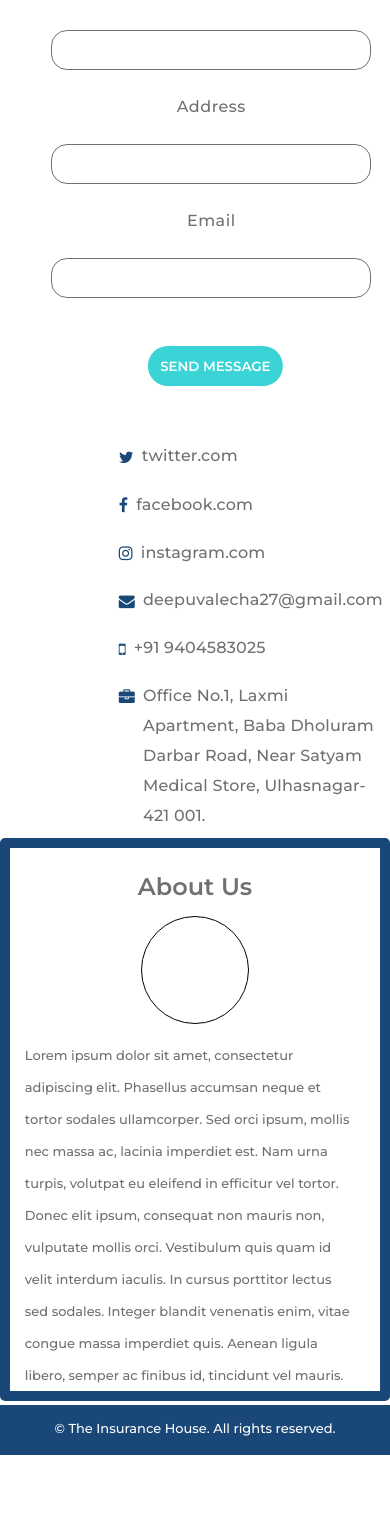
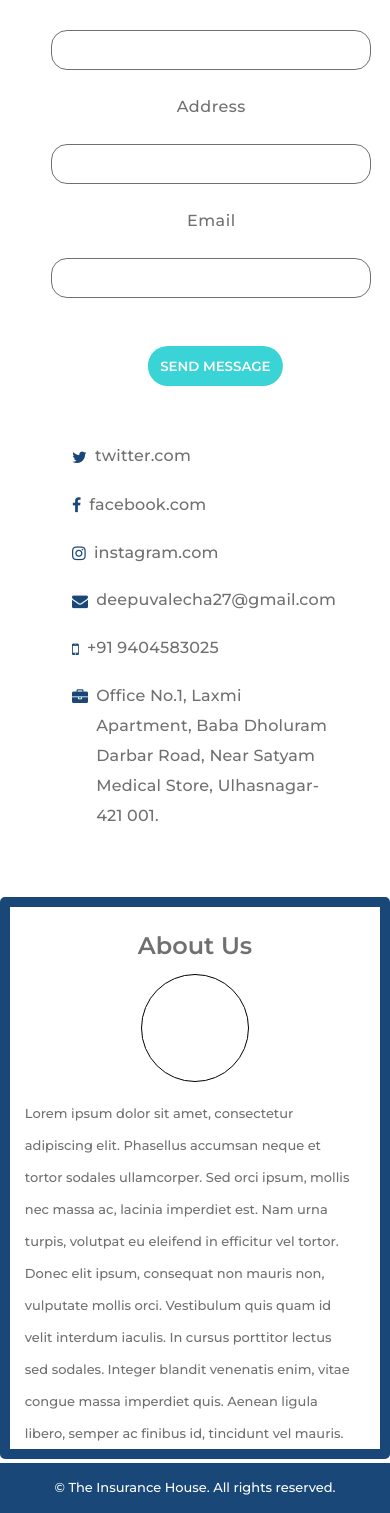
Before and after one commit to nain12/insurance-house-official, a React (Create React App) app in the folder insurance-house-official/: page / in a window 390 px wide. Shown: the part 3333-4846 px from the top of the page. Before the commit the page ends 4788 px from the top, so only its background shows below. Built offline with nearby package versions, Linux system fonts and the light colour scheme.

Commit message:
About CSS mobile view fixes

```diff
--- a/insurance-house-official/src/components/AboutUs/AboutUs.module.scss
+++ b/insurance-house-official/src/components/AboutUs/AboutUs.module.scss
@@ -19,7 +19,7 @@
     border-radius: 5px;
     margin-top: 4%;
     @include useMobile {
-        margin-top: 100%;
+        margin-top: 115%;
     }
 }
 
--- a/insurance-house-official/src/components/ContactUs/ContactUs.module.scss
+++ b/insurance-house-official/src/components/ContactUs/ContactUs.module.scss
@@ -88,7 +88,7 @@ button {
     @include useMobile {
         width: 80%;
         margin-top: 20%;
-        margin-left: 24%;
+        margin-left: 0;
         align-items: center;
         flex-direction: row;
     }
```
